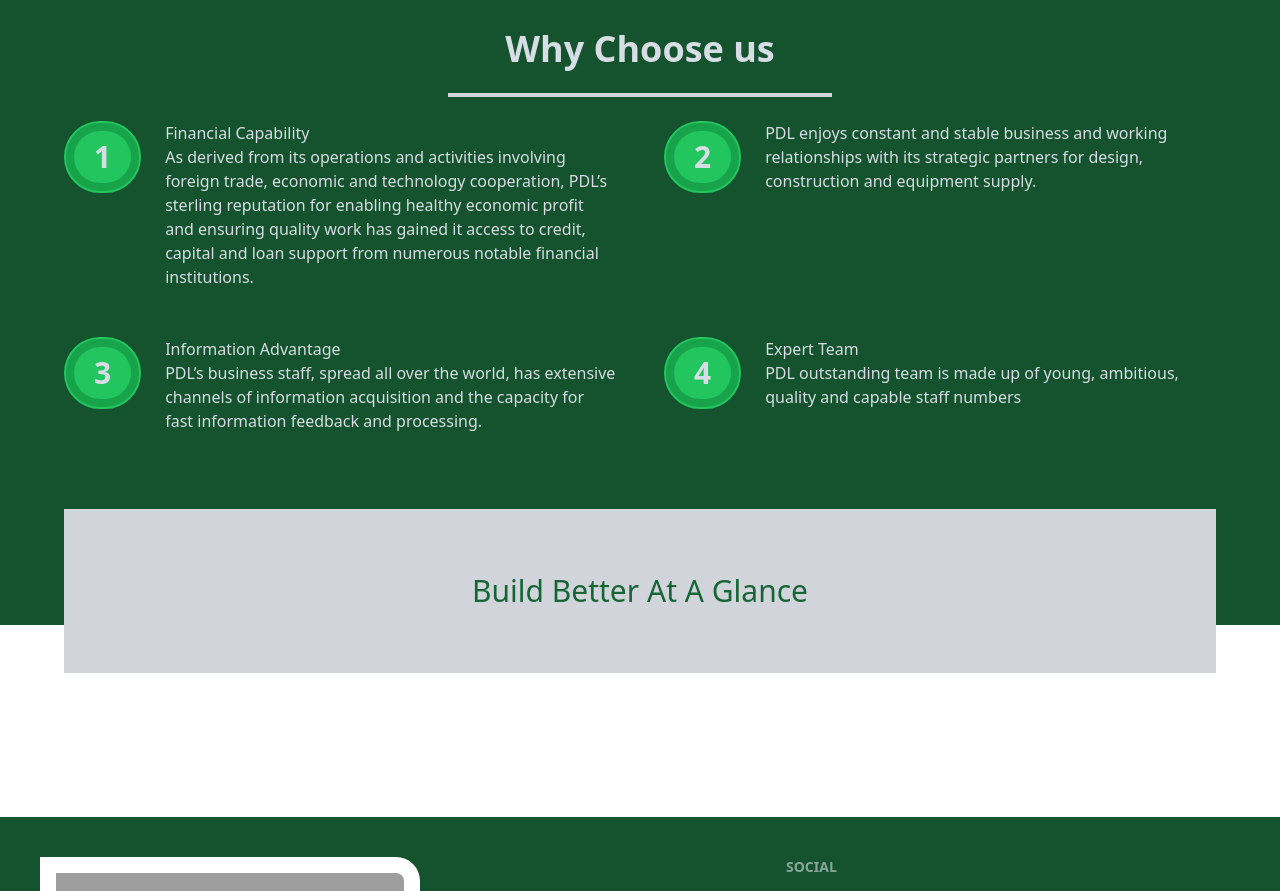
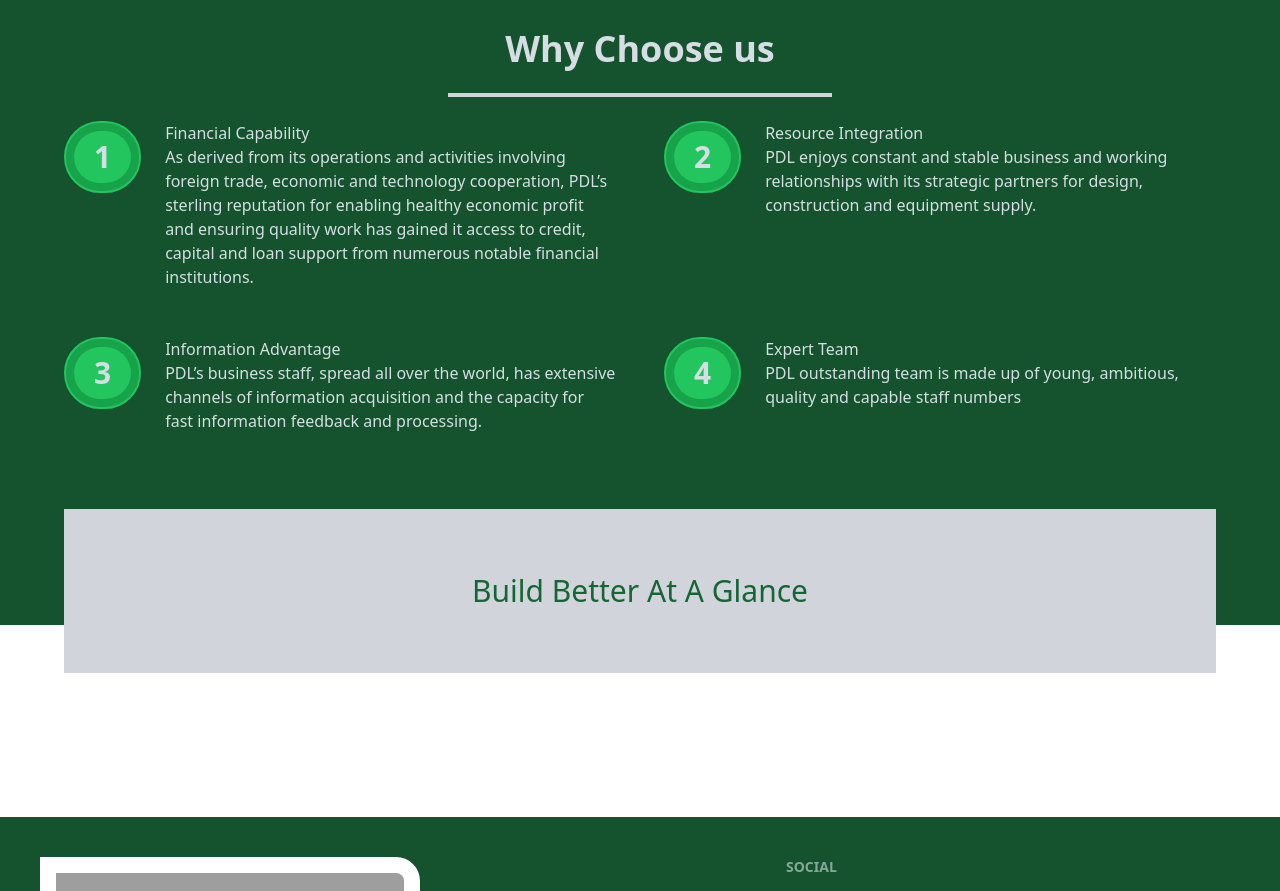
Before and after one commit to JannatulAfrozFaria/build-better, a React (Vite) app: page / in a window 1280 px wide. Shown: the part 2780-3671 px from the top of the page. Built offline with nearby package versions, Linux system fonts and the light colour scheme; grey boxes are pictures that could not be loaded.

Commit message:
info updated

```diff
--- a/src/pages/Home/WhyChooseUs.jsx
+++ b/src/pages/Home/WhyChooseUs.jsx
@@ -3,9 +3,15 @@
 const WhyChooseUs = () => {
     const USP = [
         {id:1, number:1, title: 'Financial Capability', details: 'As derived from its operations and activities involving foreign trade, economic and technology cooperation, PDL’s sterling reputation for enabling healthy economic profit and ensuring quality work has gained it access to credit, capital and loan support from numerous notable financial institutions.' },
-        {id:2, number:2, title: 'PDL enjoys constant and stable business and working relationships with its strategic partners for design, construction and equipment supply.' },
+        {id:2, number:2, title: 'Resource Integration' , details: 'PDL enjoys constant and stable business and working relationships with its strategic partners for design, construction and equipment supply.'},
         {id:3, number:3, title: 'Information Advantage', details: 'PDL’s business staff, spread all over the world, has extensive channels of information acquisition and the capacity for fast information feedback and processing.' },
         {id:4, number:4, title: 'Expert Team', details: 'PDL outstanding team is made up of young, ambitious, quality and capable staff numbers' },
+    ]
+    const glances = [
+        {id:1, number:1, title: 'Year of Incorporation', details: 'As derived from its operations and activities involving foreign trade, economic and technology cooperation, PDL’s sterling reputation for enabling healthy economic profit and ensuring quality work has gained it access to credit, capital and loan support from numerous notable financial institutions.' },
+        {id:2, number:2, title: 'Nature of Business' },
+        {id:3, number:3, title: 'Corporate Headquarter', details: 'PDL’s business staff, spread all over the world, has extensive channels of information acquisition and the capacity for fast information feedback and processing.' },
+        {id:4, number:4, title: 'Total number of projects completed', details: 'PDL outstanding team is made up of young, ambitious, quality and capable staff numbers' },
     ]
     return (
         <div className='bg-green-900 text-neutral-content mt-12 mb-48 '>
```
